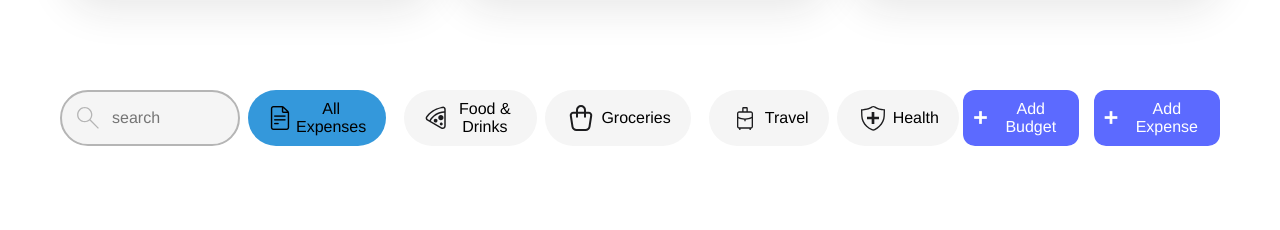
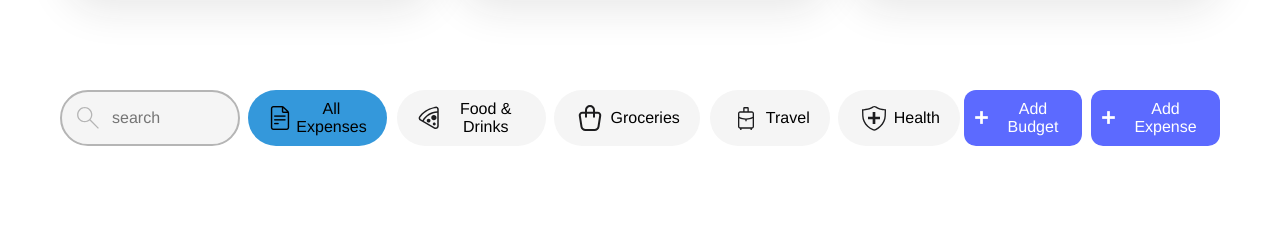
Before and after one commit to AmaanA09/Expense-Tracker, a React (Vite) app: page / in a window 1280 px wide. Shown: the part 365-595 px from the top of the page. Built offline with nearby package versions, Linux system fonts and the light colour scheme.

Commit message:
event button css change

```diff
--- a/src/index.css
+++ b/src/index.css
@@ -83,14 +83,14 @@
   display: flex;
   /* justify-content: space-between; */
   margin: 20px 0px 40px 0px;
-  gap: 15px;
+  gap: 9px;
 
 }
  .event-wrapper > .category-btn-container{
     display: flex;
     /* justify-content: space-between; */
     /* margin: 20px 0px 40px 0px; */
-    gap: 18px;
+    gap: 10px;
   }
 .category-btn-container > div{
   display: flex;
```
